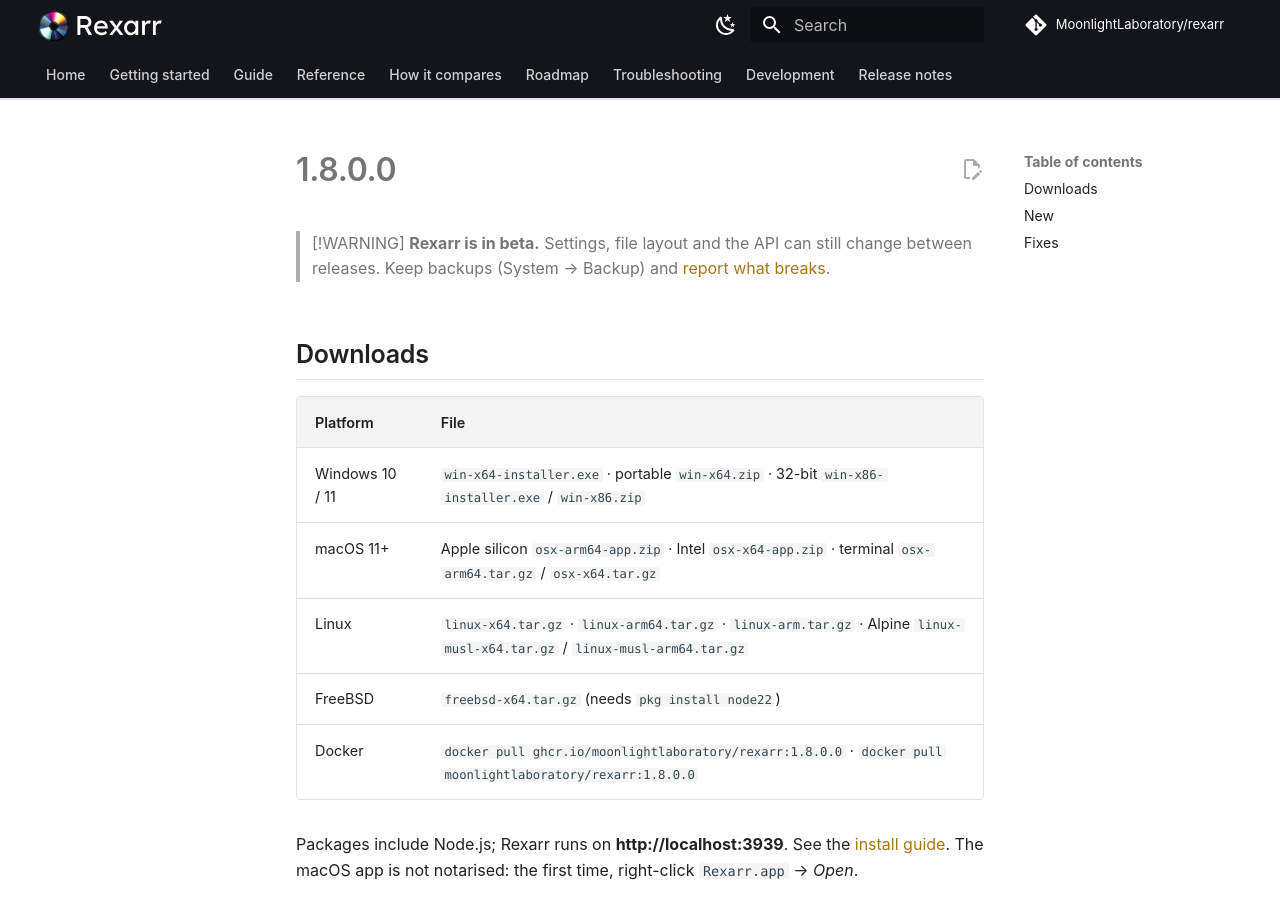
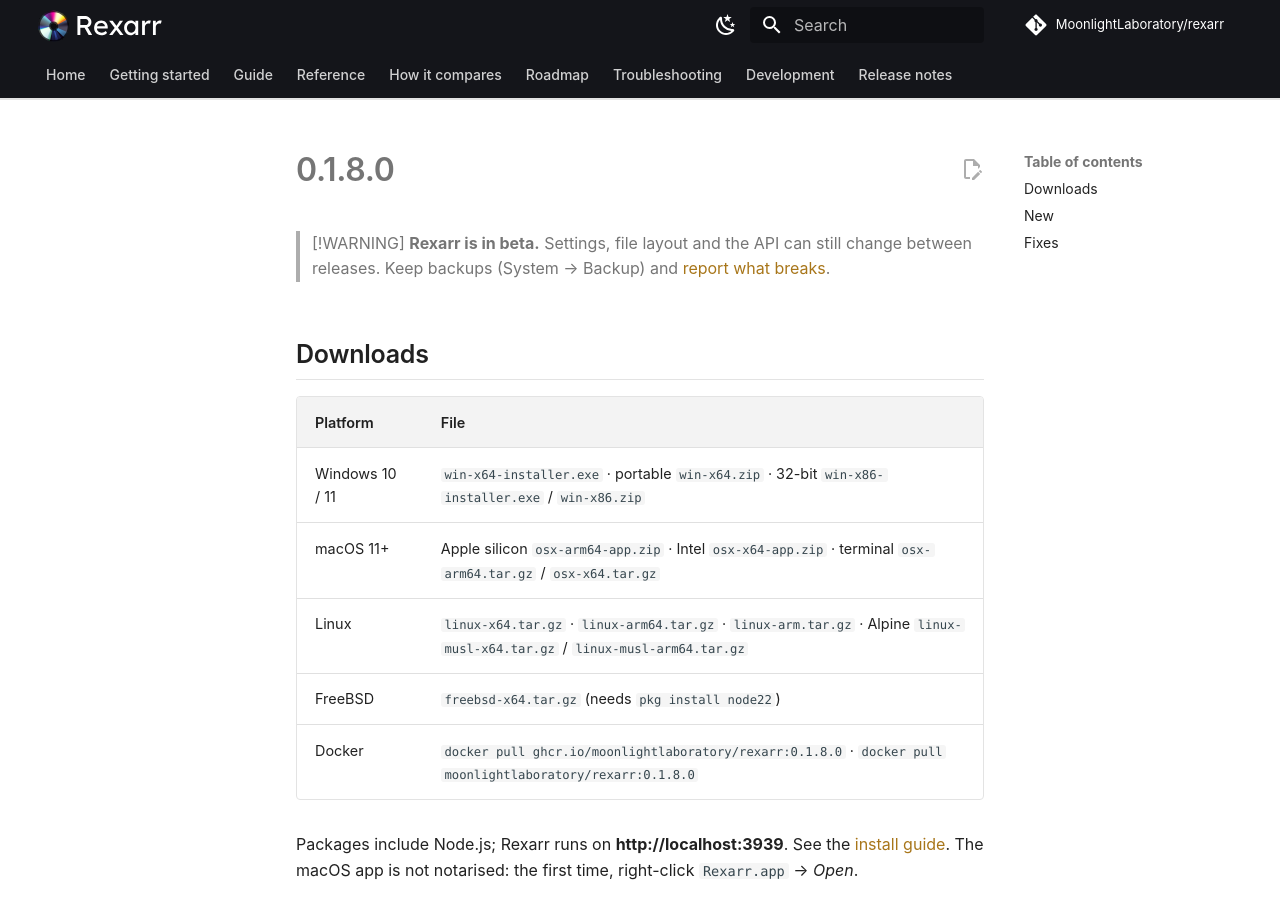
Before and after one commit to MoonlightLaboratory/rexarr, an MkDocs documentation site: the page built from docs/release-notes/0.1.8.0.md, in a window 1280 px wide and 900 px high. Built offline with MkDocs 1.6.1 and Material for MkDocs 9.7.7, drawn with Linux system fonts in a browser that asks for light colours; some of the changed text lies outside the part shown.

```diff
--- a/docs/release-notes/1.8.0.0.md
+++ b/docs/release-notes/0.1.8.0.md
@@ -10,7 +10,7 @@
 | macOS 11+ | Apple silicon `osx-arm64-app.zip` · Intel `osx-x64-app.zip` · terminal `osx-arm64.tar.gz` / `osx-x64.tar.gz` |
 | Linux | `linux-x64.tar.gz` · `linux-arm64.tar.gz` · `linux-arm.tar.gz` · Alpine `linux-musl-x64.tar.gz` / `linux-musl-arm64.tar.gz` |
 | FreeBSD | `freebsd-x64.tar.gz` (needs `pkg install node22`) |
-| Docker | `docker pull ghcr.io/moonlightlaboratory/rexarr:1.8.0.0` · `docker pull moonlightlaboratory/rexarr:1.8.0.0` |
+| Docker | `docker pull ghcr.io/moonlightlaboratory/rexarr:0.1.8.0` · `docker pull moonlightlaboratory/rexarr:0.1.8.0` |
 
 Packages include Node.js; Rexarr runs on **http://localhost:3939**. See the
 [install guide](https://moonlightlaboratory.github.io/rexarr/getting-started/install/).
--- a/package.json
+++ b/package.json
@@ -1,6 +1,6 @@
 {
   "name": "rexarr",
-  "version": "1.8.0",
+  "version": "0.1.8",
   "private": true,
   "license": "GPL-3.0-or-later",
   "description": "Remux-first transcoding companion for the *arr stack (beta): finds Blu-ray remuxes via Radarr/Sonarr/Lidarr/Prowlarr and re-encodes them with FFmpeg or fre:ac using your own profiles.",
```
Also changed, not shown: other parts of docs/release-notes/0.1.8.0.md (+1 -1 lines), docs/getting-started/docker.md (+1 -1 lines), docs/release-notes.md (+1 -1 lines), 8 other files.
